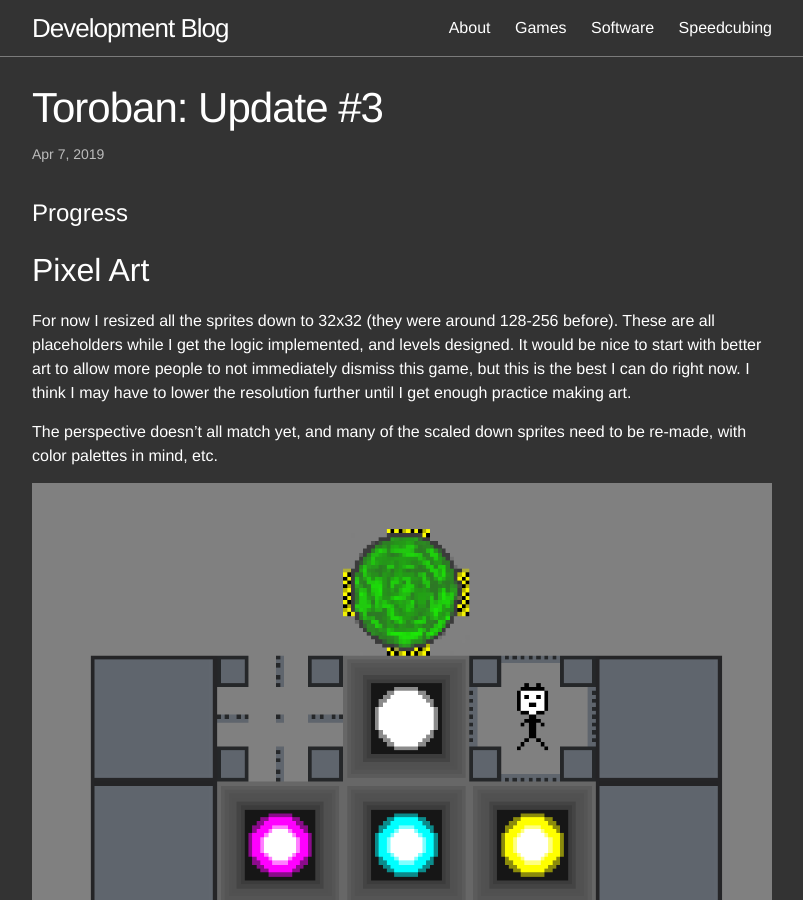
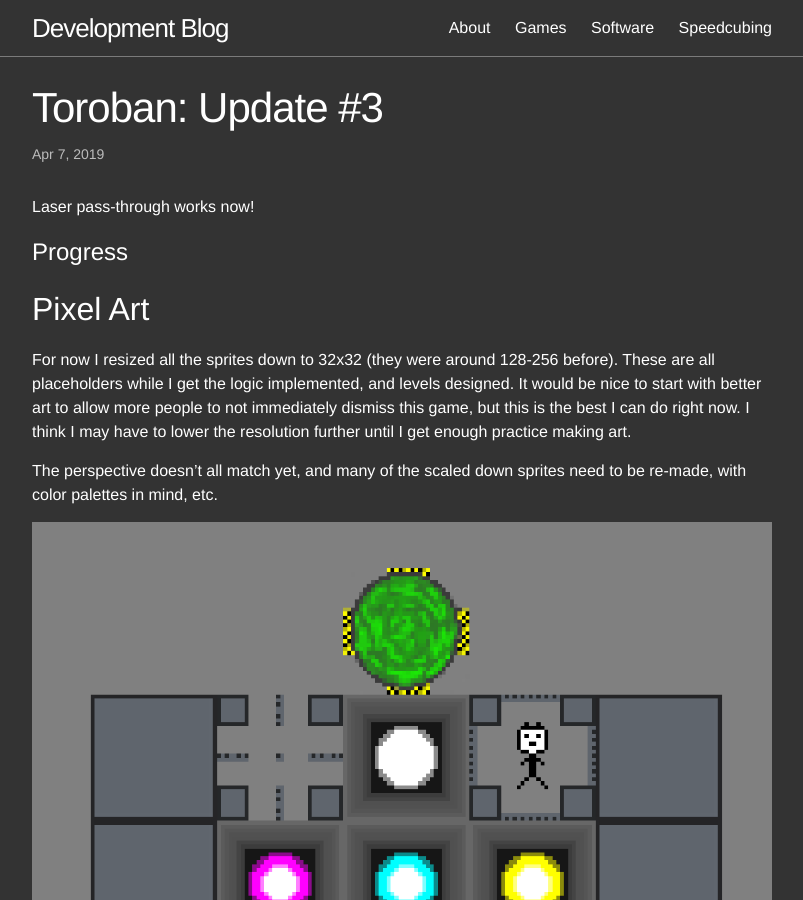
Before and after one commit to ayebear/ayebear-website, a Jekyll site: the page built from _posts/2019-04-07-toroban.md, in a window 1280 px wide and 900 px high. Shown: the whole window, without its empty margins (238-1041 px from the left). Built offline with Jekyll 4.4.1, drawn with Linux system fonts in a browser that asks for light colours.

```diff
--- a/_posts/2019-04-07-toroban.md
+++ b/_posts/2019-04-07-toroban.md
@@ -4,6 +4,8 @@
 date: 2019-04-07 20:00:00
 categories: gamedev
 ---
+
+Laser pass-through works now!
 
 # Progress
 
```
